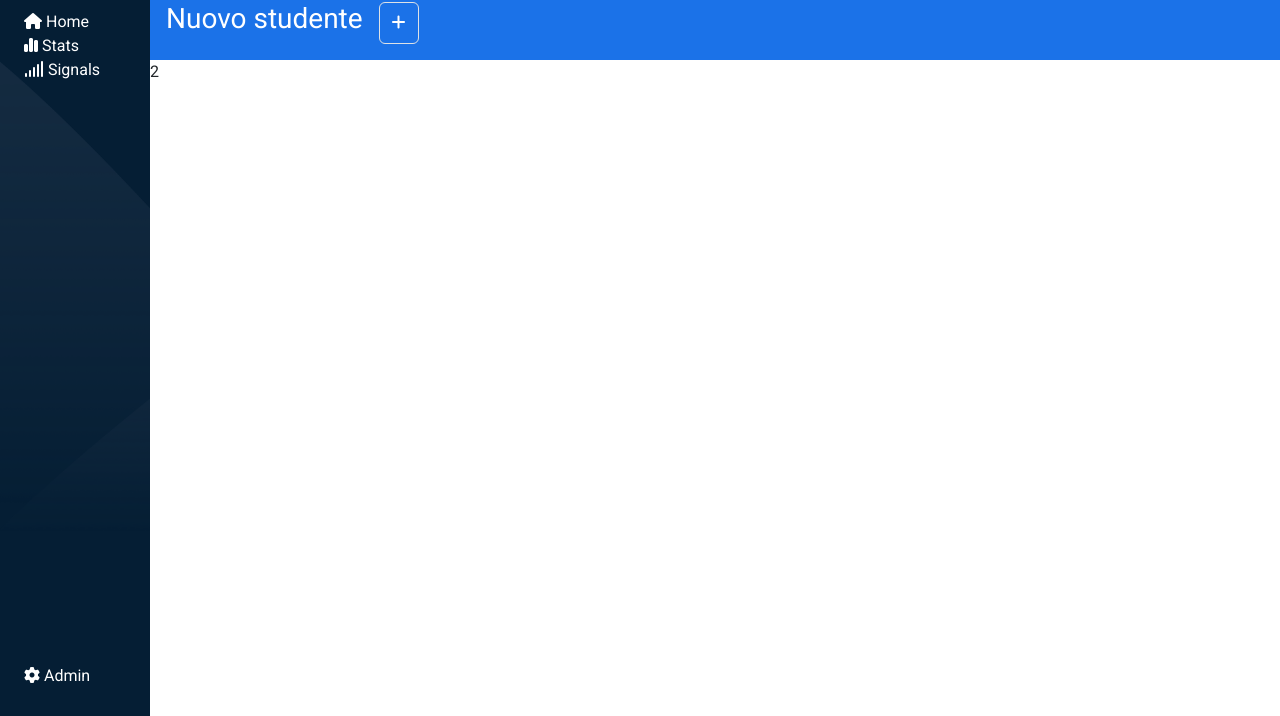
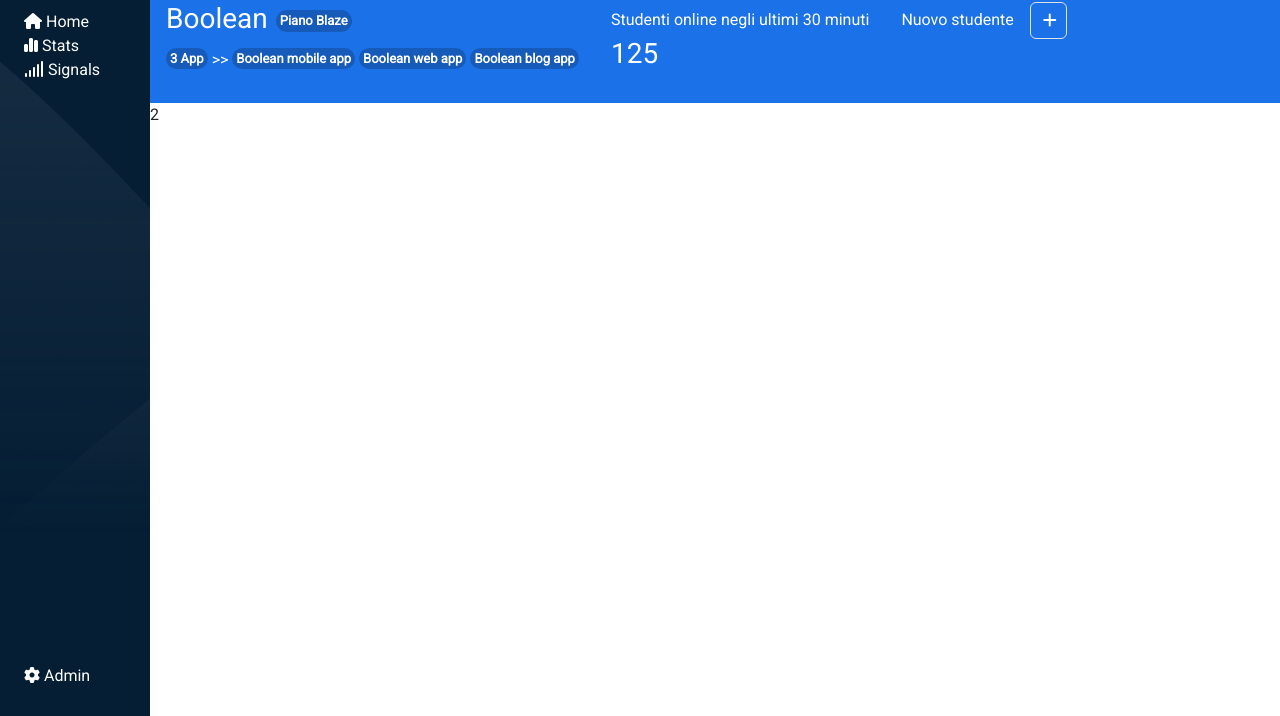
Before and after one commit to lordevito/html-css-bootstrap-dashboard, a plain HTML site: page index.html in a window 1280 px wide. Shown: the part 84-800 px from the top of the page. Drawn offline with nearby package versions, Linux system fonts and the light colour scheme.

Commit message:
feat: sezione blu main

```diff
--- a/css/style.css
+++ b/css/style.css
@@ -25,6 +25,19 @@ body{
 
 .bg-blue{
     background-color: #051e34;
+}
+
+.ldv-b-breadcumb{
+    background-color: #165bba;
+    border-radius: 25px;
+    text-align: center;
+    font-size: 13px;
+    font-weight: bold;
+    padding: 1px 4px !important;
+}
+
+.ldv-flex{
+    display: flex;
 }
 
 /*
@@ -82,9 +95,37 @@ OFFCANVAS
 
 /*
 ***********
+SEZIONE BREADCRUMB
+***********
+*/
+
+
+/*
+***********
 RESPONSIVE
 ***********
 */
+
+/*768px*/
+
+@media screen and (min-width: 768px){
+
+    .ldv-bg-lightblue{
+        display: flex;
+    }
+
+    #change{
+        order: 1;
+    }
+
+    #square{
+        width: 37px;
+        height: 37px;
+    }
+}
+
+
+/*992px*/
 
 @media (min-width: 992px){
 
--- a/index.html
+++ b/index.html
@@ -56,7 +56,7 @@
             </div>
         </div>
     </header>
-    <!--Inizio Main-->
+        <!--Inizio Sidebar-->
         <div class="d-flex">
             <div class="h-navbar bg-blue flex-shrink-0 p-4" id="bg-images">
                 <ul class="h-100 d-flex flex-column list-unstyled ">
@@ -82,13 +82,17 @@
                     </li>
                 </ul>
             </div>
+            <!--Fine Sidebar-->
+            <!--Inizio Main-->
             <main class="flex-grow-1">
+                <!--Header Main-->
                 <div class="ldv-bg-lightblue">
-                    <div class="text-white d-flex p-3">
+                    <div class="text-white d-flex p-3" id="change">
                         <div class="gap-3 d-flex">
-                            <h3>Nuovo studente</h3>
-                            <button type="button" class="btn border" data-bs-toggle="offcanvas" href="#offcanvasExample" aria-controls="offcanvasExample"><i
+                            <h6 class="pt-2">Nuovo studente</h6>
+                            <button type="button" class="btn border" id="square" data-bs-toggle="offcanvas" href="#offcanvasExample" aria-controls="offcanvasExample"><i
                                 class="fa-solid fa-plus text-white"></i></button>
+                                <!--OffCanvas-->
                                 <div class="offcanvas offcanvas-end ldv-w-offcanvas" tabindex="1" id="offcanvasExample"
                                     aria-labelledby="offcanvasExampleLabel">
                                     <div class="offcanvas-header">
@@ -170,8 +174,49 @@
                                         </div>
                                     </form>
                                 </div>
+                                <!--Fine OffCanvas-->
                         </div>
                     </div>
+                    <!--Sezione Breadcumb-->
+                    <div class="p-3">
+                        <div class="text-white d-flex gap-2">
+                            <h3>Boolean</h3>
+                            <nav aria-label="breadcrumb">
+                                <ol class="breadcrumb ldv-b-breadcumb mt-2">
+                                  <li class="breadcrumb-item active text-white" aria-current="page">Piano Blaze</li>
+                                </ol>
+                            </nav>
+                        </div>
+                        <div>
+                            <nav aria-label="breadcrumb" class="d-flex gap-1">
+                                <ol class="breadcrumb ldv-b-breadcumb">
+                                  <li class="breadcrumb-item active text-white" aria-current="page">3 App</li>
+                                </ol>
+                                <span class="text-white">>></span>
+                                <ol class="breadcrumb ldv-b-breadcumb d-none d-lg-block">
+                                    <li class="breadcrumb-item active text-white" aria-current="page">Boolean mobile app</li>
+                                </ol>
+                                <ol class="breadcrumb ldv-b-breadcumb d-none d-lg-block">
+                                    <li class="breadcrumb-item active text-white" aria-current="page">Boolean web app</li>
+                                </ol>
+                                <ol class="breadcrumb ldv-b-breadcumb d-none d-lg-block">
+                                    <li class="breadcrumb-item active text-white" aria-current="page">Boolean blog app</li>
+                                </ol>
+                                <ol class="breadcrumb ldv-b-breadcumb d-lg-none">
+                                    <li class="breadcrumb-item active text-white" aria-current="page"><i class="fa-solid fa-plus"></i></li>
+                                </ol>
+                            </nav>
+                        </div>
+                    </div>
+                    <!--Fine Sezione Breadcumb-->
+                    <!--Terza colonna-->
+                    <div class="p-3 mb-2">
+                        <div class="gap-3 text-white">
+                            <h6 class="pt-2">Studenti online negli ultimi 30 minuti</h6>
+                            <h3>125</h3>
+                        </div>
+                    </div>
+                    <!--Fine Terza colonna-->
                 </div>
                 <div>2</div>
             </main>
```
